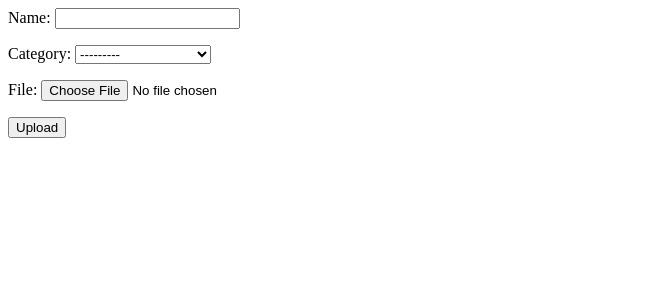
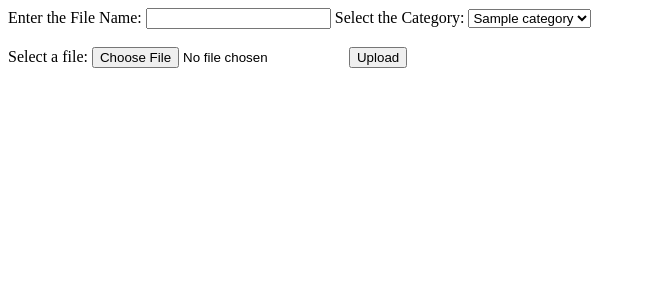
Before and after one commit to AnsahMohammad/StudySenseAI, a Django app: page / in a window 1280 px wide. Shown: the top 300 px of the page, without its empty margins (0-646 px from the left). Run offline with Django 4.2, Linux system fonts and the light colour scheme; tables that the repository leaves empty hold one stand-in row (values such as "Sample post").

Commit message:
category selection

```diff
--- a/StudySense/tracker/admin.py
+++ b/StudySense/tracker/admin.py
@@ -1,5 +1,6 @@
 from django.contrib import admin
-from .models import Book
+from .models import Book, Category
 # Register your models here.
 
 admin.site.register(Book)
+admin.site.register(Category)
--- a/StudySense/tracker/forms.py
+++ /dev/null
@@ -1,7 +0,0 @@
-from .models import Book
-from django import forms
-
-class PDFUploadForm(forms.ModelForm):
-    class Meta:
-        model = Book
-        fields = ["name", "category", "file"]
--- a/StudySense/tracker/templates/display.html
+++ b/StudySense/tracker/templates/display.html
@@ -7,7 +7,7 @@
 <body>
     <h2>PDF Detail</h2>
     <h3>Name : {{ name }}</h3>
-    <h3>Category : {{ cat }}</h3>
+    <h3>Category : {{ cat.name }}</h3>
     <h3>Created at : {{ created }}</h3>
     <embed src="{{ pdf.file.url }}" width="100%" height="500px">
 </body>
--- a/StudySense/tracker/templates/upload_pdf.html
+++ b/StudySense/tracker/templates/upload_pdf.html
@@ -7,7 +7,19 @@
 <body>
     <form method="POST" enctype="multipart/form-data">
         {% csrf_token %}
-        {{ form.as_p }}
+        <label for="name">Enter the File Name:</label>
+        <input type="text" id="name" name="name">
+
+        <label for="cat">Select the Category:</label>
+        <select id="cat" name="cat">
+			{% for cat in categories %}
+			    <option value="{{ cat.id }}">{{ cat.name }}</option>
+			{% endfor %}
+		</select><br><br>
+
+        <label for="myfile">Select a file:</label>
+        <input type="file" id="myfile" name="myfile">
+
         <button type="submit">Upload</button>
     </form>
 </body>
--- a/StudySense/tracker/views.py
+++ b/StudySense/tracker/views.py
@@ -1,17 +1,21 @@
-from django.shortcuts import render, redirect
-from django.conf import settings
-from .forms import PDFUploadForm
-from .models import Book
+from django.shortcuts import render, redirect, Http404
+from .models import Book, Category
 
 def upload_pdf(request):
     if request.method == 'POST':
-        form = PDFUploadForm(request.POST, request.FILES)
-        if form.is_valid():
-            file = form.save()
-            return redirect('display', pk=file.pk)
-    else:
-        form = PDFUploadForm()
-    return render(request, 'upload_pdf.html', {"form": form})
+        name = request.POST.get('name')
+        category_id = request.POST.get('cat')
+        file = request.FILES.get('myfile')
+
+        category_ = Category.objects.get(id=category_id)
+        new_book = Book.objects.create(
+            name=name,
+            category=category_,
+            file=file
+        )
+        return redirect('display', pk=new_book.pk)
+    categories = Category.objects.all()
+    return render(request, 'upload_pdf.html', {"categories": categories})
 
 def view_book(request, pk):
     pdf = Book.objects.get(pk=pk)
```
Also changed, not shown: 1 other file.
